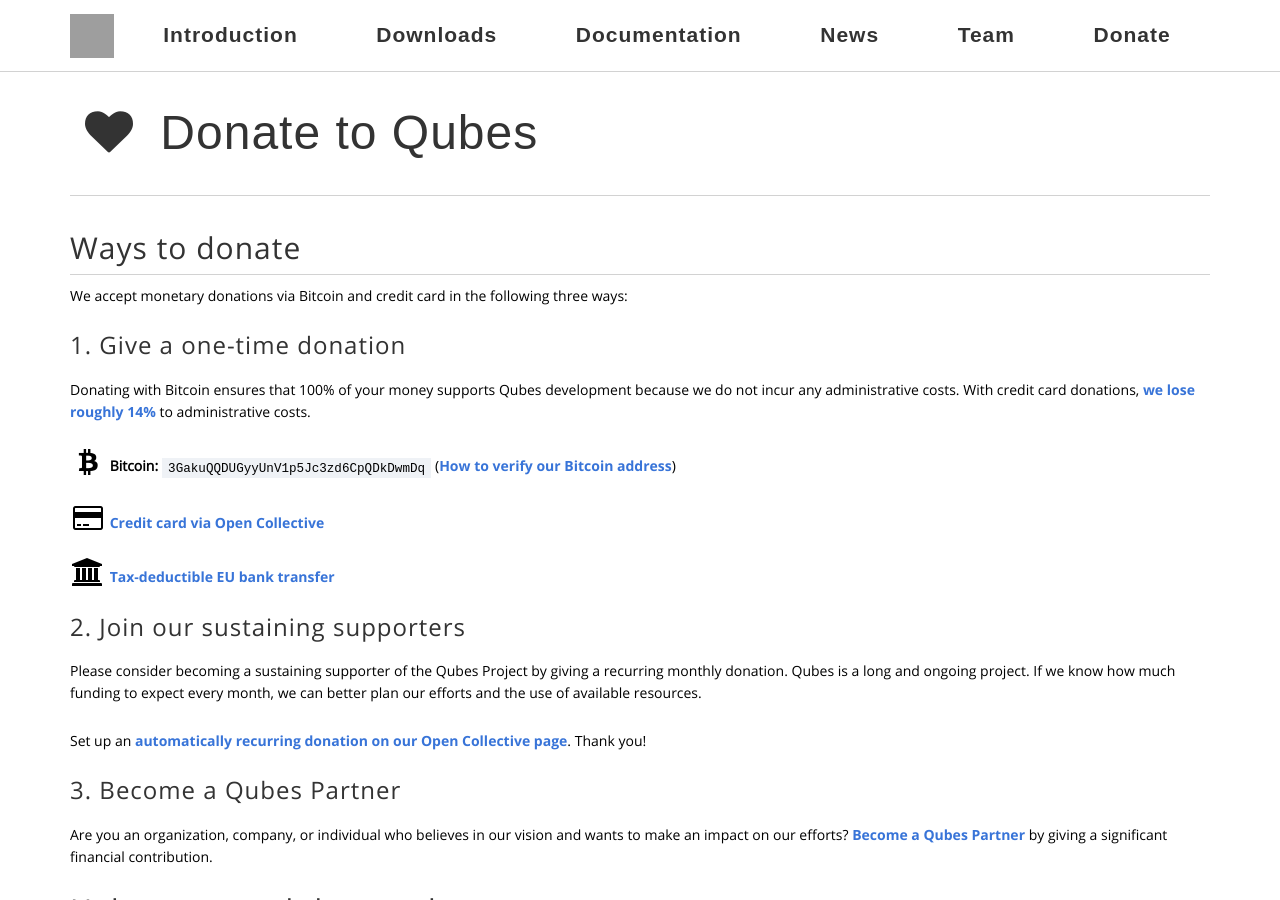
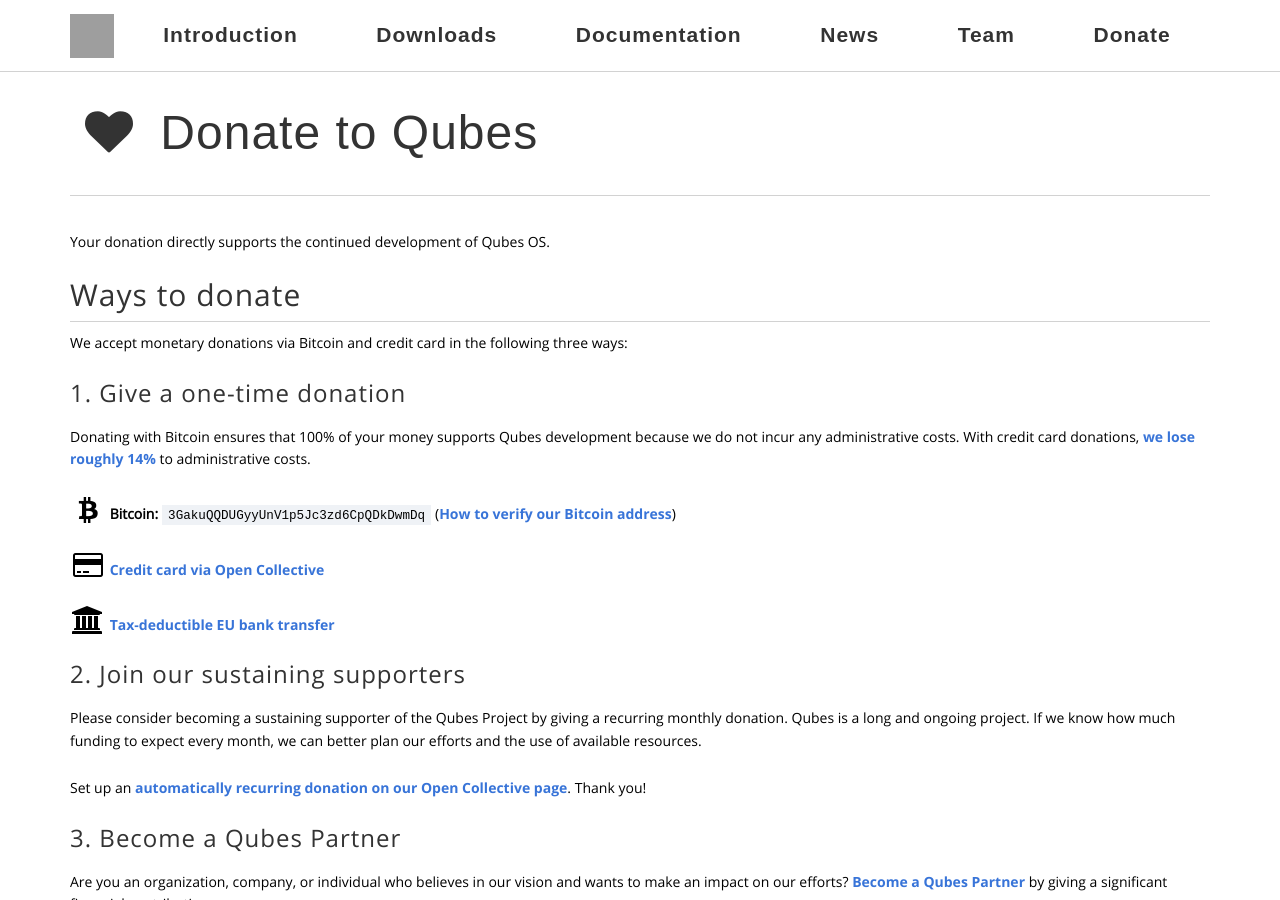
Before and after one commit to QubesOS/qubesos.github.io, a Jekyll site: the page built from pages/donate.md, in a window 1280 px wide and 900 px high. Built offline with Jekyll 4.4.1, drawn with Linux system fonts in a browser that asks for light colours; some web fonts are replaced; grey boxes are pictures that could not be loaded.

Commit message:
Add introductory statement

```diff
--- a/pages/donate.md
+++ b/pages/donate.md
@@ -7,6 +7,8 @@ redirect_from:
 - /doc/Donations/
 - /wiki/Donations/
 ---
+
+Your donation directly supports the continued development of Qubes OS.
 
 ## Ways to donate
 
```
